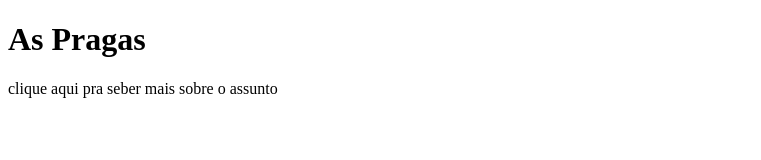
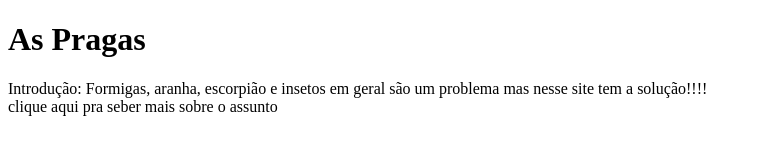
Before and after one commit to yurygabriel/segundoH_2023, a plain HTML site: page index.html in a window 1280 px wide. Shown: the whole page, without its empty margins (0-761 px from the left). Drawn offline with Linux system fonts and the light colour scheme.

Commit message:
Update index.html

```diff
--- a/index.html
+++ b/index.html
@@ -9,7 +9,7 @@
 <body>
     <h1>As Pragas</h1>
     <div>
-
+      Introdução: Formigas, aranha, escorpião e insetos em geral são um problema mas nesse site tem a solução!!!!
     </div>
 
     <span>
```
